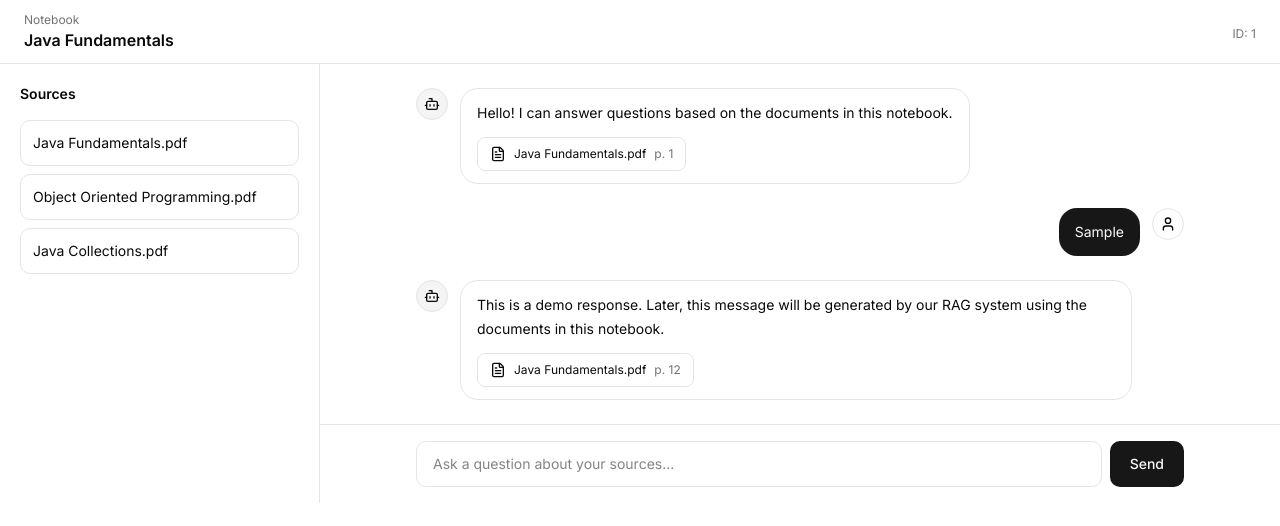
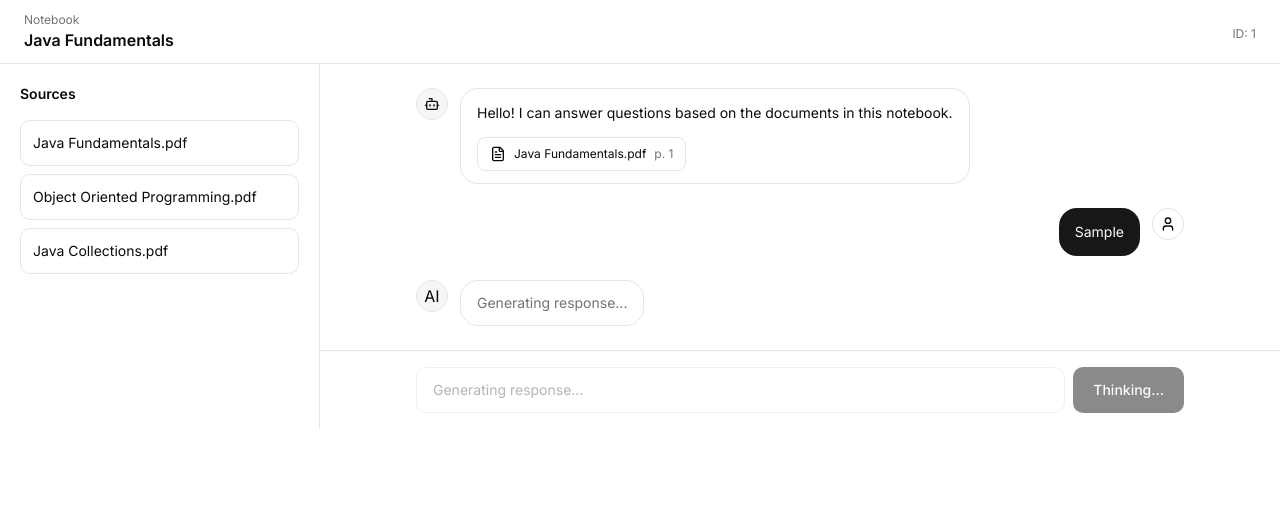
Before and after one commit to abulfazalkashif-dotcom/MindBook-v1, a Next.js app in the folder frontend/: page /notebook/1 in a window 1280 px wide. Both pictures are taken after typing "Sample" into the empty fields and a click on the button "Send". Shown: the top 526 px of the page. Built offline with nearby package versions, Linux system fonts and the light colour scheme.

Commit message:
Refactor chat input and add loading state

```diff
--- a/frontend/src/components/chat/ChatInput.tsx
+++ b/frontend/src/components/chat/ChatInput.tsx
@@ -29,7 +29,7 @@ export default function ChatInput({
               ? "Generating response..."
               : "Ask a question about your sources..."
           }
-  className="flex-1 rounded-lg border bg-background px-4 py-3 text-sm outline-none focus:ring-2 focus:ring-ring"
+          className="flex-1 rounded-lg border bg-background px-4 py-3 text-sm outline-none focus:ring-2 focus:ring-ring disabled:cursor-not-allowed disabled:opacity-60"
         />
 
         <button
--- a/frontend/src/components/chat/ChatWindow.tsx
+++ b/frontend/src/components/chat/ChatWindow.tsx
@@ -32,6 +32,7 @@ export default function ChatWindow() {
     useState<Message[]>(initialMessages);
 
   const [input, setInput] = useState("");
+
   const [isLoading, setIsLoading] = useState(false);
 
   function handleSend() {
@@ -53,6 +54,7 @@ export default function ChatWindow() {
     ]);
 
     setInput("");
+
     setIsLoading(true);
 
     setTimeout(() => {
@@ -73,7 +75,7 @@ export default function ChatWindow() {
       ]);
 
       setIsLoading(false);
-  }, 800);
+    }, 3000);
   }
 
   return (
@@ -88,6 +90,18 @@ export default function ChatWindow() {
               source={message.source}
             />
           ))}
+
+          {isLoading && (
+            <div className="flex gap-3">
+              <div className="flex h-8 w-8 shrink-0 items-center justify-center rounded-full border bg-muted">
+                AI
+              </div>
+
+              <div className="rounded-2xl border bg-card px-4 py-3 text-sm text-muted-foreground">
+                Generating response...
+              </div>
+            </div>
+          )}
         </div>
       </div>
 
```
Lines whose indentation alone changed are shown as unchanged.
